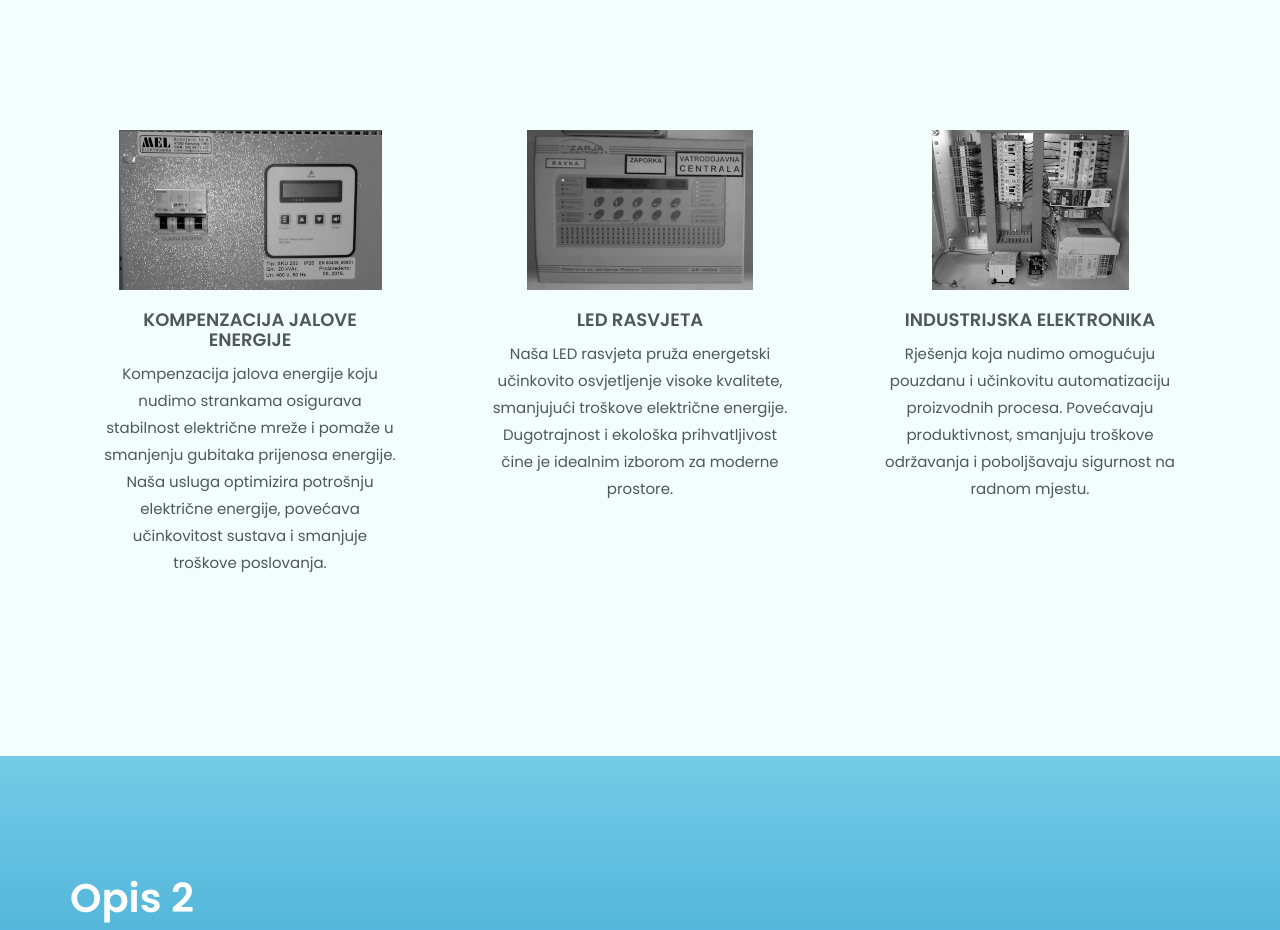
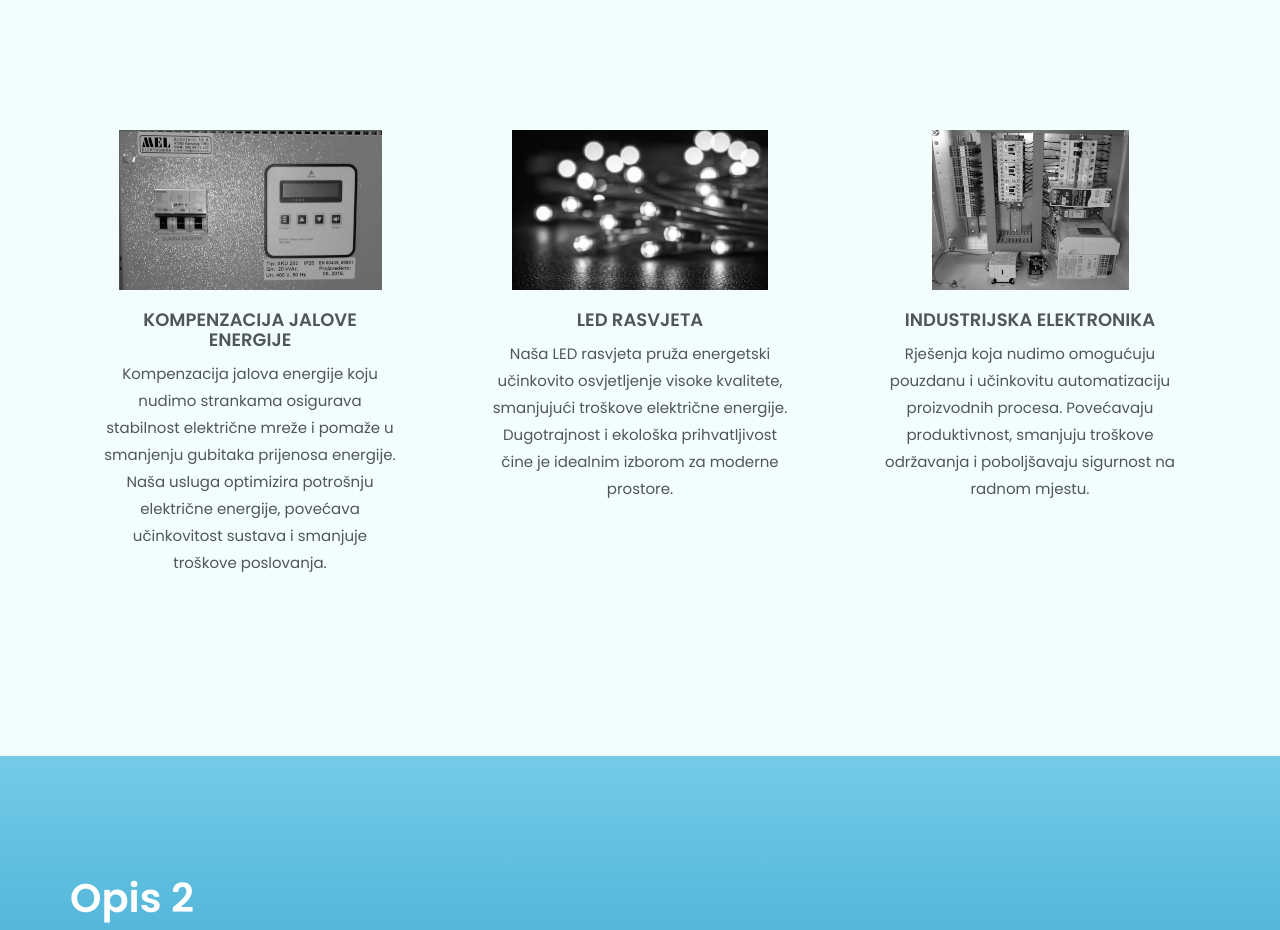
Before and after one commit to LeonDolinar/mel-website, a plain HTML site: page index.html in a window 1280 px wide. Shown: the part 840-1770 px from the top of the page. Drawn offline with Linux system fonts and the light colour scheme.

Commit message:
Fixed image (#7)

```diff
--- a/index.html
+++ b/index.html
@@ -120,7 +120,7 @@
                 <div class="col-xs-12 col-sm-4">
                     <div class="box">
                         <div class="box-icon">
-                            <img src="images/vatrodojava-1.png" alt="">
+                            <img src="images/led-1.png" alt="">
                         </div>
                         <h4>LED rasvjeta</h4>
                         <p>Naša LED rasvjeta pruža energetski učinkovito osvjetljenje visoke kvalitete, smanjujući troškove električne energije. Dugotrajnost i ekološka prihvatljivost čine je idealnim izborom za moderne prostore.</p>
@@ -270,7 +270,7 @@
 
 
 
-
+    <!-- Cijenik -->
     <section class="price-area overlay section-padding" id="cijenik">
         <div class="container">
             <div class="row">
```
Also changed, not shown: images/led-1.png (added), images/vatrodojava-1.png (deleted).
